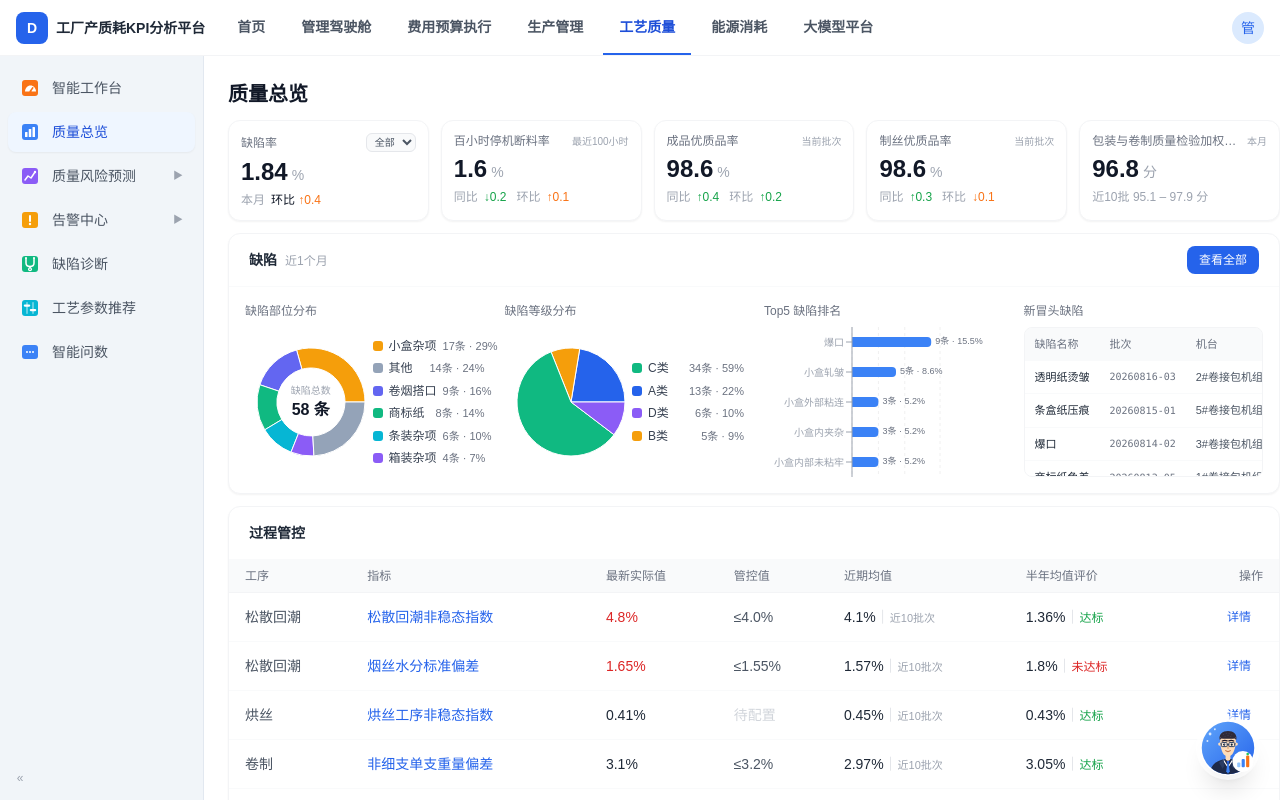
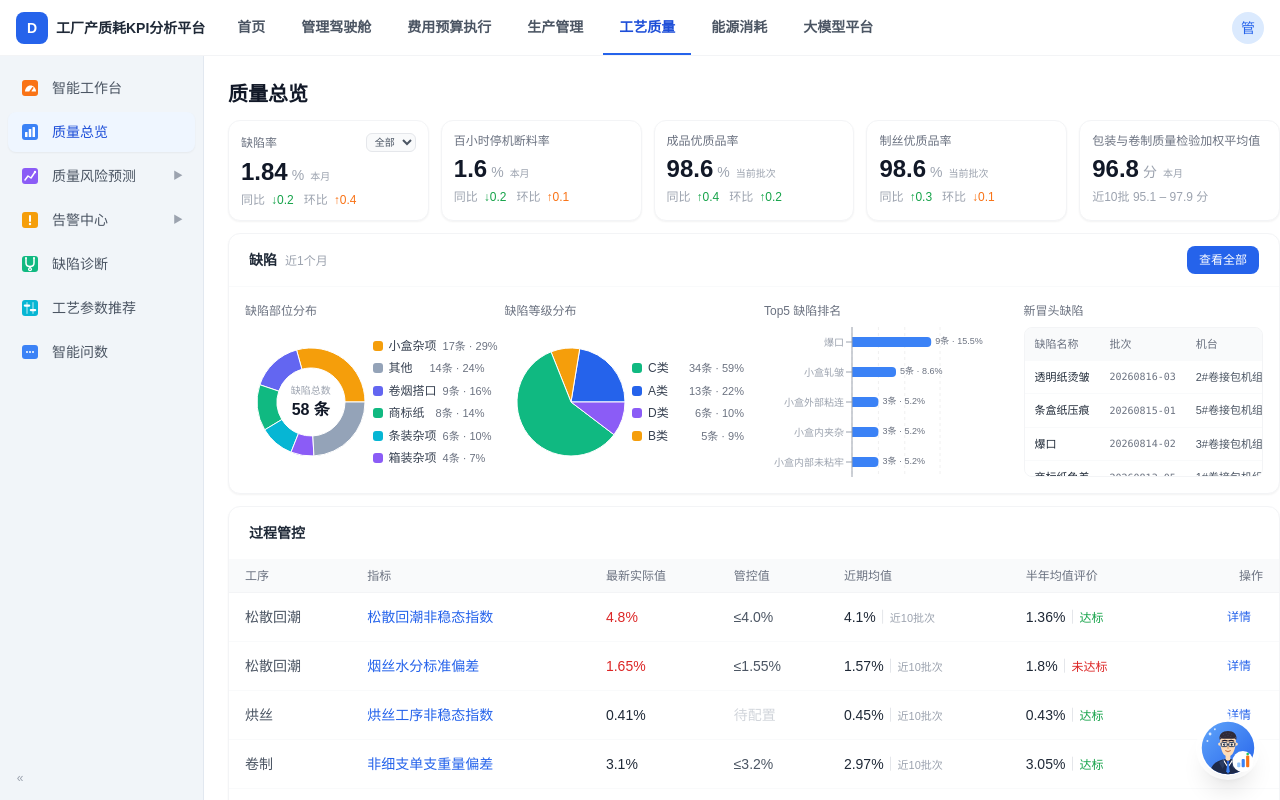
Before and after one commit to Sutattee/Data-Analysis-Platform, a Next.js app: page /quality/overview in a window 1280 px wide. Built offline with nearby package versions, Linux system fonts and the light colour scheme.

Commit message:
feat(quality): move metric card period tag beside value and add defect yoy

```diff
--- a/src/components/quality/QualityOverviewCards.tsx
+++ b/src/components/quality/QualityOverviewCards.tsx
@@ -21,15 +21,22 @@ const upCls = (v: number) => {
   return v > 0 ? "text-green-600" : "text-orange-500";
 };
 
+// 同比/环比箭头 + 绝对值（0 不带箭头，数值按数据原样展示）
+const arrow = (v: number) => `${v > 0 ? "↑" : v < 0 ? "↓" : ""}${Math.abs(v)}`;
+
 // 顶部 5 张指标卡（桌面端保持一行）：缺陷率（支持 A/B/C/D 等级切换）、百小时停机断料率、
-// 成品/制丝优质品率、包装与卷制加权平均分；紧凑内边距适配一屏布局
+// 成品/制丝优质品率、包装与卷制加权平均分；统计周期紧邻当前值右侧展示（不放右上角），
+// 同比/环比展示在值下方
 export function QualityOverviewCards() {
   const [grade, setGrade] = useState("all");
   const rate = DEFECT_RATE_OPTIONS.find((o) => o.key === grade) ?? DEFECT_RATE_OPTIONS[0];
 
+  // 统计周期小字（紧邻当前值）
+  const periodTag = "ml-0.5 text-[10px] text-gray-400";
+
   return (
     <div className="grid grid-cols-2 gap-3 md:grid-cols-3 xl:grid-cols-5">
-      {/* 缺陷率：右上角等级下拉，切换后整卡联动 */}
+      {/* 缺陷率：右上角等级下拉切换，整卡联动；同比/环比按缺陷率口径着色（升为劣化） */}
       <div className="rounded-xl border border-gray-100 bg-white p-3 shadow-sm transition-all duration-200 hover:shadow-md">
         <div className="mb-1 flex items-center justify-between gap-1">
           <span className="truncate text-xs text-gray-500">{rate.label}</span>
@@ -49,96 +56,79 @@ export function QualityOverviewCards() {
         <div className="mb-1 flex items-baseline gap-1">
           <span className="text-2xl font-bold text-gray-900">{rate.value.toFixed(2)}</span>
           <span className="text-sm text-gray-400">%</span>
+          <span className={periodTag}>本月</span>
         </div>
         <div className="flex items-center gap-1.5 text-xs">
-          <span className="text-gray-400">本月</span>
-          <span className="text-gray-900">
-            环比 <span className={momCls(rate.mom)}>{rate.mom > 0 ? "↑" : rate.mom < 0 ? "↓" : ""}{Math.abs(rate.mom)}</span>
-          </span>
+          <span className="text-gray-400">同比</span>
+          <span className={momCls(rate.yoy)}>{arrow(rate.yoy)}</span>
+          <span className="ml-1 text-gray-400">环比</span>
+          <span className={momCls(rate.mom)}>{arrow(rate.mom)}</span>
         </div>
       </div>
 
       {/* 百小时停机断料率：设备效率类指标，率下降为改善（与缺陷率同口径：升橙 / 降绿） */}
       <div className="rounded-xl border border-gray-100 bg-white p-3 shadow-sm transition-all duration-200 hover:shadow-md">
-        <div className="mb-1 flex items-center justify-between gap-1">
+        <div className="mb-1 flex items-center">
           <span className="truncate text-xs text-gray-500">百小时停机断料率</span>
-          <span className="shrink-0 text-[10px] text-gray-400">最近100小时</span>
         </div>
         <div className="mb-1 flex items-baseline gap-1">
           <span className="text-2xl font-bold text-gray-900">{STOPPAGE_RATE.value.toFixed(1)}</span>
           <span className="text-sm text-gray-400">%</span>
+          <span className={periodTag}>本月</span>
         </div>
         <div className="flex items-center gap-1.5 text-xs">
           <span className="text-gray-400">同比</span>
-          <span className={momCls(STOPPAGE_RATE.yoy)}>
-            {STOPPAGE_RATE.yoy > 0 ? "↑" : STOPPAGE_RATE.yoy < 0 ? "↓" : ""}
-            {Math.abs(STOPPAGE_RATE.yoy).toFixed(1)}
-          </span>
+          <span className={momCls(STOPPAGE_RATE.yoy)}>{arrow(STOPPAGE_RATE.yoy)}</span>
           <span className="ml-1 text-gray-400">环比</span>
-          <span className={momCls(STOPPAGE_RATE.mom)}>
-            {STOPPAGE_RATE.mom > 0 ? "↑" : STOPPAGE_RATE.mom < 0 ? "↓" : ""}
-            {Math.abs(STOPPAGE_RATE.mom).toFixed(1)}
-          </span>
+          <span className={momCls(STOPPAGE_RATE.mom)}>{arrow(STOPPAGE_RATE.mom)}</span>
         </div>
       </div>
 
       {/* 成品优质品率 */}
       <div className="rounded-xl border border-gray-100 bg-white p-3 shadow-sm transition-all duration-200 hover:shadow-md">
-        <div className="mb-1 flex items-center justify-between gap-1">
+        <div className="mb-1 flex items-center">
           <span className="truncate text-xs text-gray-500">成品优质品率</span>
-          <span className="shrink-0 text-[10px] text-gray-400">当前批次</span>
         </div>
         <div className="mb-1 flex items-baseline gap-1">
           <span className="text-2xl font-bold text-gray-900">{FINISHED_PREMIUM.value.toFixed(1)}</span>
           <span className="text-sm text-gray-400">%</span>
+          <span className={periodTag}>当前批次</span>
         </div>
         <div className="flex items-center gap-1.5 text-xs">
           <span className="text-gray-400">同比</span>
-          <span className={upCls(FINISHED_PREMIUM.yoy)}>
-            {FINISHED_PREMIUM.yoy > 0 ? "↑" : FINISHED_PREMIUM.yoy < 0 ? "↓" : ""}
-            {Math.abs(FINISHED_PREMIUM.yoy).toFixed(1)}
-          </span>
+          <span className={upCls(FINISHED_PREMIUM.yoy)}>{arrow(FINISHED_PREMIUM.yoy)}</span>
           <span className="ml-1 text-gray-400">环比</span>
-          <span className={upCls(FINISHED_PREMIUM.mom)}>
-            {FINISHED_PREMIUM.mom > 0 ? "↑" : FINISHED_PREMIUM.mom < 0 ? "↓" : ""}
-            {Math.abs(FINISHED_PREMIUM.mom).toFixed(1)}
-          </span>
+          <span className={upCls(FINISHED_PREMIUM.mom)}>{arrow(FINISHED_PREMIUM.mom)}</span>
         </div>
       </div>
 
       {/* 制丝优质品率 */}
       <div className="rounded-xl border border-gray-100 bg-white p-3 shadow-sm transition-all duration-200 hover:shadow-md">
-        <div className="mb-1 flex items-center justify-between gap-1">
+        <div className="mb-1 flex items-center">
           <span className="truncate text-xs text-gray-500">制丝优质品率</span>
-          <span className="shrink-0 text-[10px] text-gray-400">当前批次</span>
         </div>
         <div className="mb-1 flex items-baseline gap-1">
           <span className="text-2xl font-bold text-gray-900">{SILK_PREMIUM.value.toFixed(1)}</span>
           <span className="text-sm text-gray-400">%</span>
+          <span className={periodTag}>当前批次</span>
         </div>
         <div className="flex items-center gap-1.5 text-xs">
           <span className="text-gray-400">同比</span>
-          <span className={upCls(SILK_PREMIUM.yoy)}>
-            {SILK_PREMIUM.yoy > 0 ? "↑" : SILK_PREMIUM.yoy < 0 ? "↓" : ""}
-            {Math.abs(SILK_PREMIUM.yoy).toFixed(1)}
-          </span>
+          <span className={upCls(SILK_PREMIUM.yoy)}>{arrow(SILK_PREMIUM.yoy)}</span>
           <span className="ml-1 text-gray-400">环比</span>
-          <span className={upCls(SILK_PREMIUM.mom)}>
-            {SILK_PREMIUM.mom > 0 ? "↑" : SILK_PREMIUM.mom < 0 ? "↓" : ""}
-            {Math.abs(SILK_PREMIUM.mom).toFixed(1)}
-          </span>
+          <span className={upCls(SILK_PREMIUM.mom)}>{arrow(SILK_PREMIUM.mom)}</span>
         </div>
       </div>
 
       {/* 包装与卷制质量检验加权平均值 */}
       <div className="rounded-xl border border-gray-100 bg-white p-3 shadow-sm transition-all duration-200 hover:shadow-md">
-        <div className="mb-1 flex items-center justify-between gap-1">
+        <div className="mb-1 flex items-center">
           <span className="truncate text-xs text-gray-500">包装与卷制质量检验加权平均值</span>
-          <span className="shrink-0 text-[10px] text-gray-400">本月</span>
         </div>
         <div className="mb-1 flex items-baseline gap-1">
           <span className="text-2xl font-bold text-gray-900">{PACKING_SCORE.value.toFixed(1)}</span>
           <span className="text-sm text-gray-400">分</span>
+          <span className={periodTag}>本月</span>
         </div>
         <div className="text-xs text-gray-400">
           近10批 {PACKING_SCORE.rangeLow.toFixed(1)} – {PACKING_SCORE.rangeHigh.toFixed(1)} 分
--- a/src/lib/mock-data/quality.ts
+++ b/src/lib/mock-data/quality.ts
@@ -2,20 +2,22 @@
 
 // ============ 顶部指标卡 ============
 
-// 缺陷率卡：支持按等级切换（全部/A类/B类/C类/D类），value 单位 %，mom 为环比变化（百分点）
+// 缺陷率卡：支持按等级切换（全部/A类/B类/C类/D类），value 单位 %，
+// yoy 为同比变化、mom 为环比变化（百分点，正 = 上升）
 export interface DefectRateItem {
   key: string;
   label: string;
   value: number;
+  yoy: number;
   mom: number;
 }
 
 export const DEFECT_RATE_OPTIONS: DefectRateItem[] = [
-  { key: "all", label: "缺陷率", value: 1.84, mom: 0.4 },
-  { key: "A", label: "A类缺陷率", value: 0.42, mom: -0.05 },
-  { key: "B", label: "B类缺陷率", value: 0.68, mom: 0.12 },
-  { key: "C", label: "C类缺陷率", value: 0.51, mom: 0.08 },
-  { key: "D", label: "D类缺陷率", value: 0.23, mom: -0.02 },
+  { key: "all", label: "缺陷率", value: 1.84, yoy: -0.2, mom: 0.4 },
+  { key: "A", label: "A类缺陷率", value: 0.42, yoy: -0.12, mom: -0.05 },
+  { key: "B", label: "B类缺陷率", value: 0.68, yoy: 0.15, mom: 0.12 },
+  { key: "C", label: "C类缺陷率", value: 0.51, yoy: 0.06, mom: 0.08 },
+  { key: "D", label: "D类缺陷率", value: 0.23, yoy: -0.03, mom: -0.02 },
 ];
 
 // 成品优质品率（当前批次 + 同比/环比，pct：同比 vs 去年同期 / 环比 vs 上一批次，正 = 上升）
```
